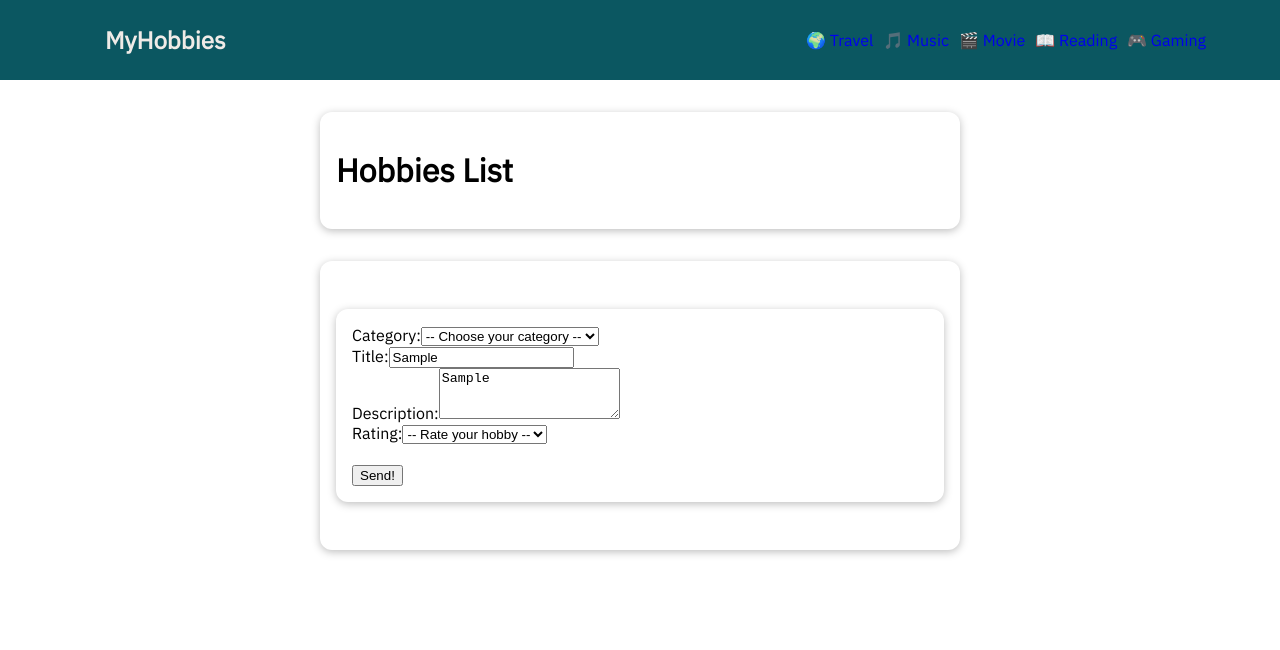
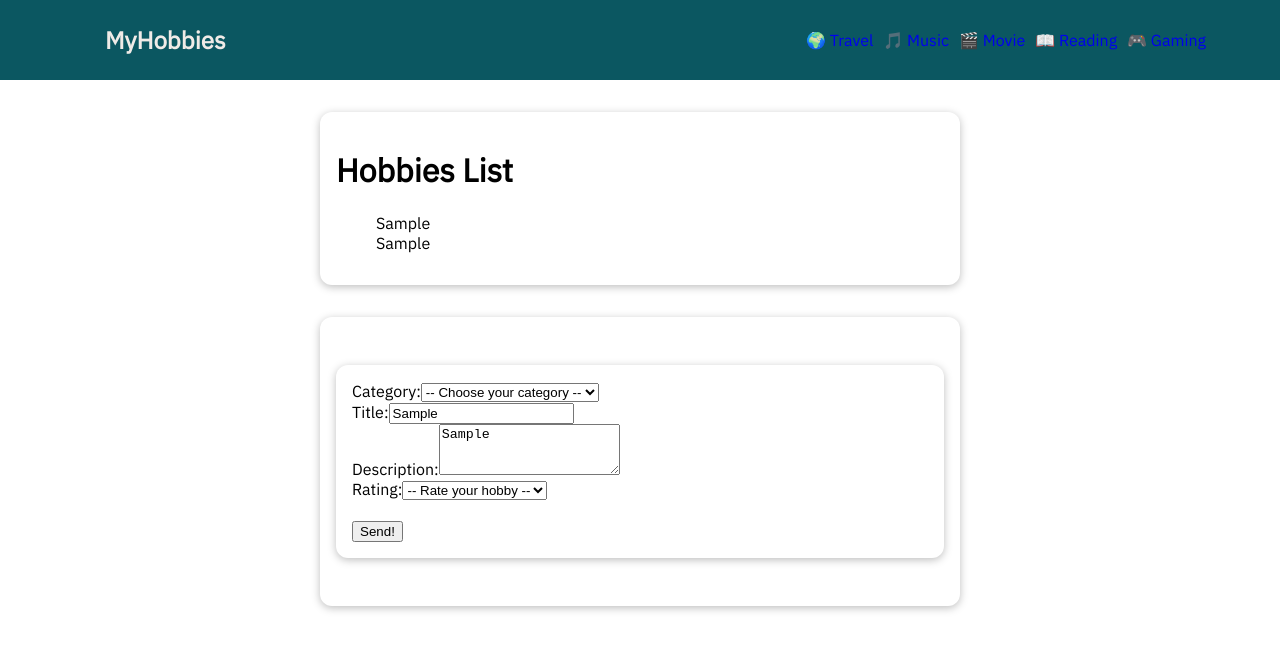
Before and after one commit to Lime5005/VueJS, a Vue app in the folder my-hobbies-project/: page /categories/1 in a window 1280 px wide. Both pictures are taken after typing "Sample", "Sample" into the empty fields and a click on the button "Send!". Shown: the top 650 px of the page. Built offline with nearby package versions, Linux system fonts and the light colour scheme.

Commit message:
list down new hobby

```diff
--- a/my-hobbies-project/src/components/hobbies/HobbiesList.vue
+++ b/my-hobbies-project/src/components/hobbies/HobbiesList.vue
@@ -2,6 +2,11 @@
   <div>
     <base-card>
       <h1>Hobbies List</h1>
+      <ul v-for="hobby in hobbies" :key="hobby.id">
+        <li>{{hobby.title}}</li>
+        <li>{{hobby.description}}</li>
+        <li>{{hobby.rating}}</li>
+      </ul>
     </base-card>
     <base-card>
       <post-new-hobby></post-new-hobby>
@@ -14,6 +19,19 @@ import PostNewHobby from './PostNewHobby.vue'
 export default {
   components: {
     PostNewHobby
+  },
+  computed: {
+    hobbies() {
+      return this.$store.getters.hobbies
+    }
   }
 }
 </script>
+
+<style scoped>
+
+li {
+  list-style: none;
+}
+
+</style>
--- a/my-hobbies-project/src/components/hobbies/PostNewHobby.vue
+++ b/my-hobbies-project/src/components/hobbies/PostNewHobby.vue
@@ -57,8 +57,9 @@ export default {
   },
   methods: {
     postNewHobby() {
-      console.log('ok');
-      console.log(this.formData);
+      // console.log('ok');
+      // console.log(this.formData);
+      this.$store.dispatch('addHobby', this.formData)
     }
   }
 
--- a/my-hobbies-project/src/store.js
+++ b/my-hobbies-project/src/store.js
@@ -9,12 +9,33 @@ const store = createStore({
                 { id: 3, name: 'Movie', icon: '🎬' },
                 { id: 4, name: 'Reading', icon: '📖' },
                 { id: 5, name: 'Gaming', icon: '🎮' }
-            ]
+            ],
+            hobbies: []
+        }
+    },
+    mutations: {
+        postNewHobby(state, payload) {
+            state.hobbies.push(payload)
+        }
+    },
+    actions: {
+        addHobby(context, data) {
+            const newHobby = {
+                id: new Date().toISOString,
+                categoryId: data.categoryId,
+                title: data.title,
+                description: data.description,
+                rating: data.rating
+            }
+            context.commit('postNewHobby', newHobby)
         }
     },
     getters: {
         categories(state) {
             return state.categories
+        },
+        hobbies(state) {
+            return state.hobbies
         }
     }
 })
```
